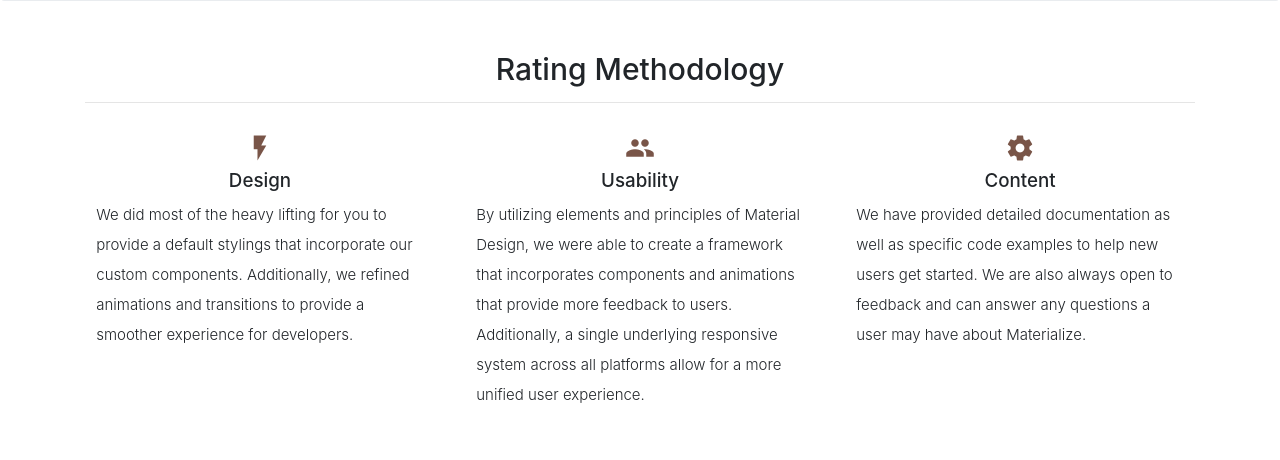
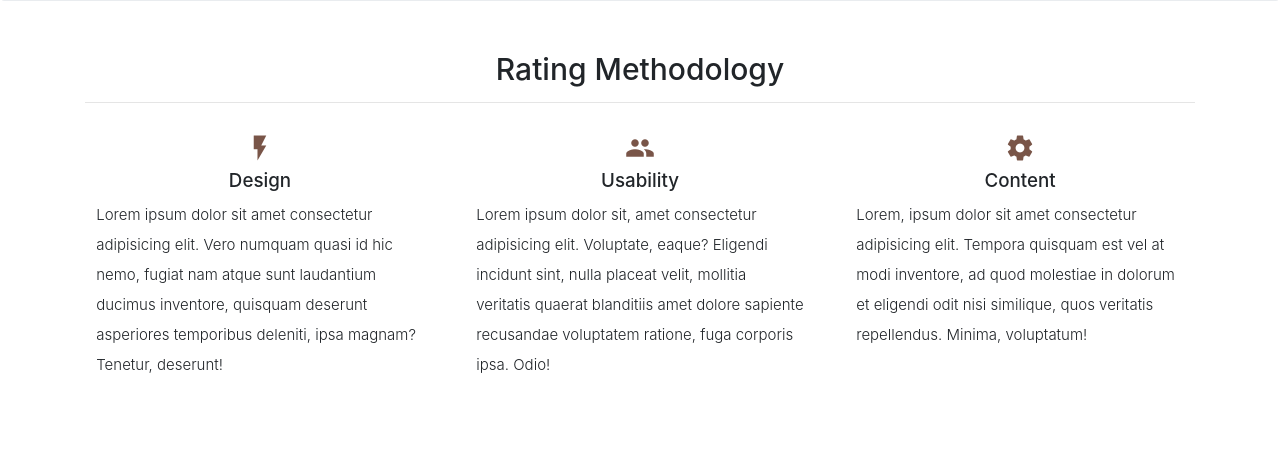
Before and after one commit to Jmos-Mbugua/WebWwards, a Django app: page / in a window 1280 px wide. Shown: the part 411-871 px from the top of the page. After the commit the page ends 784 px from the top, so only its background shows below. Run offline with Django 3.2, Linux system fonts and the light colour scheme; data that the repository does not hold is empty; parts of the project's set-up code (start-up, migrations or seed data) failed here and were passed over; some libraries are stand-ins or nearby versions.

```diff
--- a/templates/home.html
+++ b/templates/home.html
@@ -58,9 +58,7 @@
           <h2 class="center brown-text"><i class="material-icons">flash_on</i></h2>
           <h5 class="center">Design</h5>
 
-          <p class="light">We did most of the heavy lifting for you to provide a default stylings that incorporate our
-            custom components. Additionally, we refined animations and transitions to provide a smoother experience for
-            developers.</p>
+          <p class="light">Lorem ipsum dolor sit amet consectetur adipisicing elit. Vero numquam quasi id hic nemo, fugiat nam atque sunt laudantium ducimus inventore, quisquam deserunt asperiores temporibus deleniti, ipsa magnam? Tenetur, deserunt!</p>
         </div>
       </div>
 
@@ -69,9 +67,7 @@
           <h2 class="center brown-text"><i class="material-icons">group</i></h2>
           <h5 class="center">Usability</h5>
 
-          <p class="light">By utilizing elements and principles of Material Design, we were able to create a framework
-            that incorporates components and animations that provide more feedback to users. Additionally, a single
-            underlying responsive system across all platforms allow for a more unified user experience.</p>
+          <p class="light">Lorem ipsum dolor sit, amet consectetur adipisicing elit. Voluptate, eaque? Eligendi incidunt sint, nulla placeat velit, mollitia veritatis quaerat blanditiis amet dolore sapiente recusandae voluptatem ratione, fuga corporis ipsa. Odio!</p>
         </div>
       </div>
 
@@ -80,9 +76,7 @@
           <h2 class="center brown-text"><i class="material-icons">settings</i></h2>
           <h5 class="center">Content</h5>
 
-          <p class="light">We have provided detailed documentation as well as specific code examples to help new users
-            get started. We are also always open to feedback and can answer any questions a user may have about
-            Materialize.</p>
+          <p class="light">Lorem, ipsum dolor sit amet consectetur adipisicing elit. Tempora quisquam est vel at modi inventore, ad quod molestiae in dolorum et eligendi odit nisi similique, quos veritatis repellendus. Minima, voluptatum!</p>
         </div>
       </div>
     </div>
```
Also changed, not shown: README.md (added).
